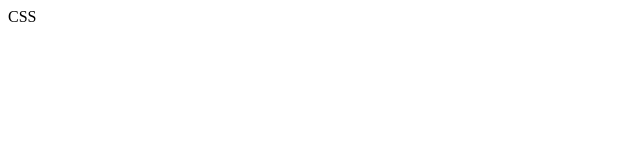
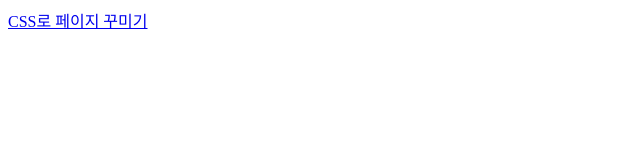
Before and after one commit to yurajj/study_publishings, a plain HTML site: page docs/index.html in a window 1280 px wide. Shown: the whole page, without its empty margins (0-640 px from the left). Drawn offline with Linux system fonts and the light colour scheme.

Commit message:
Update index.html

```diff
--- a/docs/index.html
+++ b/docs/index.html
@@ -7,7 +7,7 @@
     <title>Document</title>
 </head>
 <body>
-    <div> CSS </div>
+    <div> <A href = "http://192.168.0.35:5500/docs/CSSs/cases/beginner_html_site_styled.html" >CSS로 페이지 꾸미기</A> </div>
     <div>
 
     </div>
```
